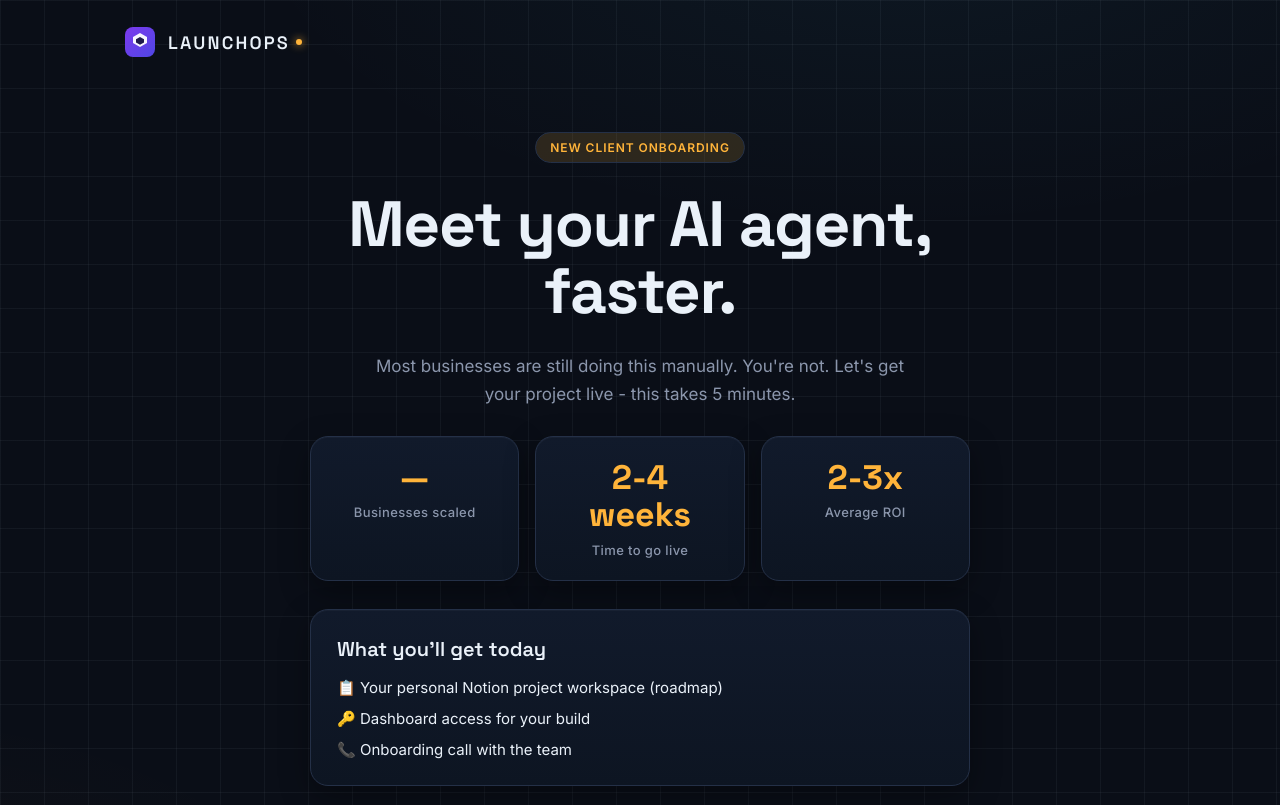
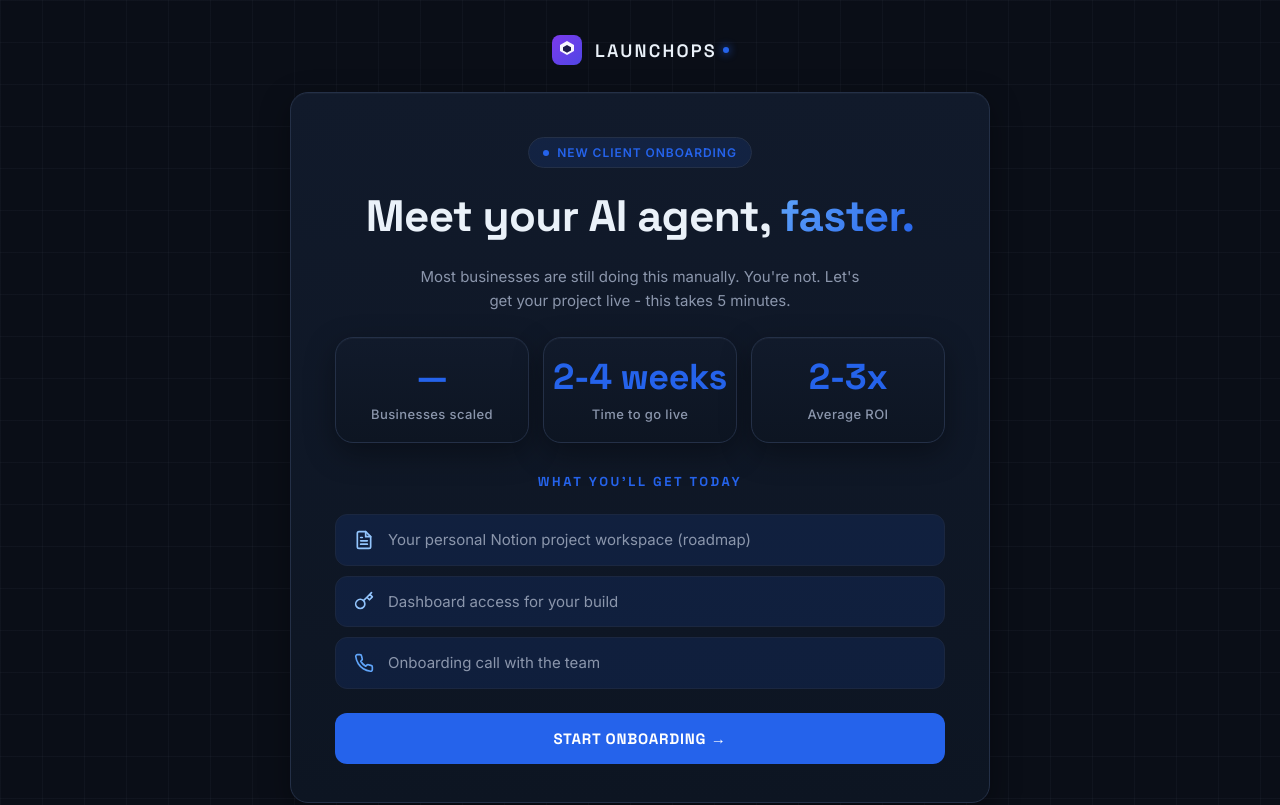
Before and after one commit to Abdulrahmansuleiman/ConversionOS, a React (Vite) app in the folder onboarding-site/: page / in a window 1280 px wide. Shown: the top 805 px of the page. Built offline with nearby package versions, Linux system fonts and the light colour scheme.

Commit message:
Rebrand onboarding site to LaunchOps blue per Raymon reference (onboarding.rjmediahub.com)

```diff
--- a/onboarding-site/src/components/Button.tsx
+++ b/onboarding-site/src/components/Button.tsx
@@ -42,7 +42,7 @@ const Shell = styled.button<{ $variant: Variant }>`
     $variant === 'primary'
       ? `
         background: ${theme.colors.accent};
-        color: #0A0E17;
+        color: #FFFFFF;
         &:hover:not(:disabled) { box-shadow: ${theme.shadows.hover}; transform: translateY(-1px); }
       `
       : `
--- a/onboarding-site/src/components/Pill.tsx
+++ b/onboarding-site/src/components/Pill.tsx
@@ -1,14 +1,27 @@
-// src/components/Pill.tsx — eyebrow pill (accentSoft bg, accent text).
-import styled from 'styled-components';
+// src/components/Pill.tsx — eyebrow pill (accentSoft bg, accent text) with a
+// pulsing accent dot (matches Raymon's reference layout).
+import styled, { keyframes } from 'styled-components';
 import { theme } from '../theme';
 
 export function Pill({ children }: { children: React.ReactNode }) {
-  return <Wrap>{children}</Wrap>;
+  return (
+    <Wrap>
+      <Pulse />
+      <span>{children}</span>
+    </Wrap>
+  );
 }
+
+const pulse = keyframes`
+  0%   { box-shadow: 0 0 0 0 rgba(37, 99, 235, 0.45); }
+  70%  { box-shadow: 0 0 0 7px rgba(37, 99, 235, 0); }
+  100% { box-shadow: 0 0 0 0 rgba(37, 99, 235, 0); }
+`;
 
 const Wrap = styled.span`
   display: inline-flex;
   align-items: center;
+  gap: 8px;
   padding: 7px 14px;
   border-radius: 999px;
   background: ${theme.colors.accentSoft};
@@ -20,3 +33,11 @@ const Wrap = styled.span`
   letter-spacing: 0.08em;
   text-transform: uppercase;
 `;
+
+const Pulse = styled.span`
+  width: 6px;
+  height: 6px;
+  border-radius: 50%;
+  background: ${theme.colors.accent};
+  animation: ${pulse} 2s ease-out infinite;
+`;
--- a/onboarding-site/src/components/StatCard.tsx
+++ b/onboarding-site/src/components/StatCard.tsx
@@ -22,18 +22,21 @@ const Shell = styled.div`
   border: 1px solid ${theme.colors.border};
   border-radius: ${theme.radii.lg}px;
   box-shadow: ${theme.shadows.card};
-  padding: 22px 24px;
+  padding: 20px 16px;
   display: flex;
   flex-direction: column;
+  align-items: center;
   gap: 8px;
 `;
 
 const Value = styled.div`
   font-family: ${theme.fonts.display};
-  font-size: 34px;
-  font-weight: 700;
+  font-size: 36px;
+  font-weight: 900;
+  letter-spacing: -0.01em;
   color: ${theme.colors.accent};
   line-height: 1.1;
+  white-space: nowrap;
 `;
 
 const Label = styled.div`
--- a/onboarding-site/src/components/StepIndicator.tsx
+++ b/onboarding-site/src/components/StepIndicator.tsx
@@ -65,7 +65,7 @@ const Num = styled.span<{ $state: StepState }>`
   font-weight: 600;
   background: ${({ $state }) =>
     $state === 'upcoming' ? theme.colors.surface2 : theme.colors.accent};
-  color: ${({ $state }) => ($state === 'upcoming' ? theme.colors.textFaint : '#0A0E17')};
+  color: ${({ $state }) => ($state === 'upcoming' ? theme.colors.textFaint : '#FFFFFF')};
   border: 1px solid
     ${({ $state }) => ($state === 'upcoming' ? theme.colors.border : theme.colors.accent)};
   box-shadow: ${({ $state }) => ($state === 'current' ? theme.shadows.glow : 'none')};
--- a/onboarding-site/src/content/copy.ts
+++ b/onboarding-site/src/content/copy.ts
@@ -1,19 +1,23 @@
 // src/content/copy.ts — every visible string on the site, in one place.
 // Subcopy approved by Raymon; headline is still a placeholder draft awaiting
 // his approval (BUILD_SPEC §8.3.2) — flagged inline below.
+// whatYouGet rows reference icons by key ('document' | 'key' | 'phone') so this
+// stays a pure data file; the landing page maps keys to react-icons components.
 
 export const copy = {
   landing: {
     eyebrow: 'New client onboarding',
-    // PLACEHOLDER — Raymon to approve or replace.
+    // PLACEHOLDER — Raymon to approve or replace. The trailing word is rendered
+    // with the LaunchOps blue gradient fill (see LandingPage Highlight span).
     headline: 'Meet your AI agent, faster.',
+    headlineHighlight: 'faster.',
     subcopy:
       "Most businesses are still doing this manually. You're not. Let's get your project live - this takes 5 minutes.",
     whatYouGetTitle: "What you'll get today",
     whatYouGet: [
-      '📋 Your personal Notion project workspace (roadmap)',
-      '🔑 Dashboard access for your build',
-      '📞 Onboarding call with the team',
+      { icon: 'document', text: 'Your personal Notion project workspace (roadmap)' },
+      { icon: 'key', text: 'Dashboard access for your build' },
+      { icon: 'phone', text: 'Onboarding call with the team' },
     ],
     cta: 'Start onboarding →',
     footer: 'Secured by LaunchOps · All data encrypted',
--- a/onboarding-site/src/pages/LandingPage.tsx
+++ b/onboarding-site/src/pages/LandingPage.tsx
@@ -1,7 +1,11 @@
-// src/pages/LandingPage.tsx — public landing (§4.1).
+// src/pages/LandingPage.tsx — public landing (§4.1), rebranded 2026-09-16 to
+// match Raymon's reference (onboarding.rjmediahub.com): centered logo, one
+// centered card on a subtle fine grid, LaunchOps blue accent, gradient
+// highlight on the headline's trailing word.
 // Stat values render "—" until Raymon confirms real figures (BUILD_SPEC §6.2).
 import { Link } from 'react-router-dom';
 import styled from 'styled-components';
+import { FiFileText, FiKey, FiPhone } from 'react-icons/fi';
 import { Card } from '../components/Card';
 import { Logo } from '../components/Logo';
 import { Pill } from '../components/Pill';
@@ -10,34 +14,63 @@ import { copy } from '../content/copy';
 import { stats } from '../content/stats';
 import { theme } from '../theme';
 
+// Icons referenced by key from copy.ts so copy stays a pure data file.
+const ICON_BY_KEY = {
+  document: FiFileText,
+  key: FiKey,
+  phone: FiPhone,
+} as const;
+
 export default function LandingPage() {
+  const [before, after] = splitHeadline(copy.landing.headline, copy.landing.headlineHighlight);
+
   return (
     <Page>
       <Header>
         <Logo />
       </Header>
-      <Hero>
+      <Main>
+        <CardShell>
           <Pill>{copy.landing.eyebrow}</Pill>
-        <Headline>{copy.landing.headline}</Headline>
+          <Headline>
+            {before}
+            <Highlight>{after}</Highlight>
+          </Headline>
           <Subcopy>{copy.landing.subcopy}</Subcopy>
           <StatsGrid>
             {stats.map((stat) => (
               <StatCard key={stat.label} stat={stat} />
             ))}
           </StatsGrid>
-        <Section>
           <SectionTitle>{copy.landing.whatYouGetTitle}</SectionTitle>
           <List>
-            {copy.landing.whatYouGet.map((item) => (
-              <li key={item}>{item}</li>
-            ))}
+            {copy.landing.whatYouGet.map((item) => {
+              const Icon = ICON_BY_KEY[item.icon];
+              return (
+                <Row key={item.icon}>
+                  <IconBox $tone={item.icon}>
+                    <Icon size={20} />
+                  </IconBox>
+                  <RowText>{item.text}</RowText>
+                </Row>
+              );
+            })}
           </List>
-        </Section>
           <CTA to="/onboard">{copy.landing.cta}</CTA>
-      </Hero>
+        </CardShell>
+      </Main>
       <Footer>{copy.landing.footer}</Footer>
     </Page>
   );
+}
+
+// Splits the headline at the highlight word (e.g. "faster.") so the trailing
+// word can take the blue gradient fill. Falls back to plain render if the
+// highlight string is absent from the headline (never guessed).
+function splitHeadline(headline: string, highlight: string): [string, string] {
+  const idx = headline.lastIndexOf(highlight);
+  if (idx === -1) return [headline, ''];
+  return [headline.slice(0, idx), headline.slice(idx)];
 }
 
 const Page = styled.div`
@@ -45,103 +78,149 @@ const Page = styled.div`
   display: flex;
   flex-direction: column;
   align-items: center;
+  background-color: ${theme.colors.bg};
+  background-image: linear-gradient(to right, ${theme.colors.gridLine} 1px, transparent 1px),
+    linear-gradient(to bottom, ${theme.colors.gridLine} 1px, transparent 1px);
+  background-size: ${theme.gridSize} ${theme.gridSize};
 `;
 
 const Header = styled.header`
-  width: 100%;
-  max-width: 1080px;
-  padding: 26px 24px;
+  padding: 34px 24px 26px;
   display: flex;
-  justify-content: space-between;
+  justify-content: center;
   align-items: center;
 `;
 
-const Hero = styled.main`
+const Main = styled.main`
   flex: 1;
-  max-width: 880px;
   width: 100%;
-  padding: 48px 24px 64px;
+  display: flex;
+  justify-content: center;
+  align-items: flex-start;
+  padding: 0 20px 40px;
+`;
+
+const CardShell = styled(Card)`
+  width: 100%;
+  max-width: 700px;
+  padding: 44px 44px 38px;
   display: flex;
   flex-direction: column;
   align-items: center;
+  gap: 24px;
   text-align: center;
-  gap: 28px;
+
+  @media (max-width: 560px) {
+    padding: 32px 24px 28px;
+  }
 `;
 
 const Headline = styled.h1`
   font-family: ${theme.fonts.display};
-  font-size: clamp(44px, 6vw, 64px);
+  font-size: clamp(30px, 5vw, 44px);
   font-weight: 700;
-  line-height: 1.05;
+  line-height: 1.12;
+  letter-spacing: -0.015em;
   color: ${theme.colors.text};
-  letter-spacing: -0.02em;
-  max-width: 720px;
+`;
+
+const Highlight = styled.span`
+  background: ${theme.colors.accentGradient};
+  -webkit-background-clip: text;
+  background-clip: text;
+  -webkit-text-fill-color: transparent;
+  color: transparent;
 `;
 
 const Subcopy = styled.p`
-  font-size: 17px;
+  font-size: 15px;
   line-height: 1.6;
   color: ${theme.colors.textMuted};
-  max-width: 560px;
+  max-width: 460px;
 `;
 
 const StatsGrid = styled.div`
   display: grid;
   grid-template-columns: repeat(3, minmax(0, 1fr));
-  gap: 16px;
+  gap: 14px;
   width: 100%;
-  max-width: 660px;
 
   @media (max-width: 640px) {
     grid-template-columns: 1fr;
   }
 `;
 
-const Section = styled(Card)`
-  width: 100%;
-  max-width: 660px;
-  text-align: left;
-`;
-
 const SectionTitle = styled.h2`
   font-family: ${theme.fonts.display};
-  font-size: 20px;
-  font-weight: 600;
-  color: ${theme.colors.text};
-  margin-bottom: 16px;
+  font-size: 13px;
+  font-weight: 700;
+  text-transform: uppercase;
+  letter-spacing: 0.2em;
+  color: ${theme.colors.accent};
+  margin-top: 6px;
 `;
 
 const List = styled.ul`
   list-style: none;
   display: flex;
   flex-direction: column;
-  gap: 12px;
+  gap: 10px;
+  width: 100%;
+`;
+
+const Row = styled.li`
+  display: flex;
+  align-items: center;
+  gap: 14px;
+  width: 100%;
+  padding: 14px 18px;
+  border-radius: ${theme.radii.md}px;
+  background: ${theme.colors.accentSoft};
+  border: 1px solid ${theme.colors.borderSoft};
+  text-align: left;
+`;
+
+const IconBox = styled.span<{ $tone: keyof typeof ICON_BY_KEY }>`
+  display: inline-flex;
+  align-items: center;
+  justify-content: center;
+  flex-shrink: 0;
+  color: ${({ $tone }) => ($tone === 'phone' ? theme.colors.iconPhone : theme.colors.iconDoc)};
+`;
+
+const RowText = styled.span`
   font-size: 15px;
-  color: ${theme.colors.text};
+  line-height: 1.45;
+  color: ${theme.colors.textMuted};
 `;
 
 const CTA = styled(Link)`
-  display: inline-flex;
+  display: flex;
   align-items: center;
-  gap: 8px;
-  padding: 15px 30px;
+  justify-content: center;
+  gap: 10px;
+  width: 100%;
+  padding: 16px 24px;
   border-radius: ${theme.radii.md}px;
   background: ${theme.colors.accent};
-  color: #0a0e17;
+  color: #fff;
   font-family: ${theme.fonts.display};
-  font-size: 16px;
+  font-size: 15px;
   font-weight: 700;
-  letter-spacing: 0.01em;
-  transition: box-shadow 0.18s ease, transform 0.18s ease;
+  text-transform: uppercase;
+  letter-spacing: 0.05em;
+  transition: background 0.18s ease, box-shadow 0.18s ease, transform 0.18s ease;
 
   &:hover {
-    box-shadow: ${theme.shadows.hover};
+    background: ${theme.colors.accentHover};
+    box-shadow: ${theme.shadows.glow};
     transform: translateY(-1px);
   }
 `;
 
 const Footer = styled.footer`
-  padding: 24px;
+  padding: 20px 24px 28px;
   font-size: 12px;
+  letter-spacing: 0.02em;
   color: ${theme.colors.textFaint};
 `;
--- a/onboarding-site/src/pages/StatusPage.tsx
+++ b/onboarding-site/src/pages/StatusPage.tsx
@@ -175,7 +175,7 @@ const StartCTA = styled.span`
   padding: 12px 22px;
   border-radius: ${theme.radii.md}px;
   background: ${theme.colors.accent};
-  color: #0a0e17;
+  color: #fff;
   font-family: ${theme.fonts.display};
   font-size: 15px;
   font-weight: 700;
--- a/onboarding-site/src/theme.ts
+++ b/onboarding-site/src/theme.ts
@@ -1,4 +1,7 @@
-// LaunchOps brand tokens — copied verbatim from launchops-portal/src/theme.ts.
+// LaunchOps brand tokens — LaunchOps BLUE (rebrand per Raymon 2026-09-16).
+// Accent palette matches pipeline-dashboard/src/theme.ts (canonical):
+//   accent #2563eb (blue-600), hover #1d4ed8, soft rgba(37,99,235,.12),
+//   gradient #60a5fa -> #2563eb. Page bg stays LaunchOps deep navy-ink #0A0E17.
 export const theme = {
   fonts: {
     display: "'Space Grotesk', 'Inter', system-ui, sans-serif",
@@ -14,24 +17,32 @@ export const theme = {
     text: '#EAF1F9',
     textMuted: '#8B96AC',
     textFaint: '#5B6787',
-    accent: '#FFB43A',
-    accentSoft: 'rgba(255, 180, 58, 0.14)',
-    accent2: '#4CC9F0',
-    accent2Soft: 'rgba(76, 201, 240, 0.12)',
+    // brand accent (blue-600 family)
+    accent: '#2563eb',
+    accentHover: '#1d4ed8',
+    accentSoft: 'rgba(37, 99, 235, 0.12)',
+    accentGradient: 'linear-gradient(135deg, #60a5fa 0%, #2563eb 100%)',
+    accent2: '#60a5fa',
+    accent2Soft: 'rgba(96, 165, 250, 0.12)',
+    // icon tints (muted blue family for the landing list rows)
+    iconDoc: '#93c5fd',
+    iconPhone: '#60a5fa',
     positive: '#34D399',
     negative: '#F87171',
     warning: '#FBBF24',
-    info: '#4CC9F0',
+    info: '#60a5fa',
     sidebarBg: '#080B12',
     sidebarText: '#8B96AC',
-    sidebarActive: '#FFB43A',
-    grid: 'rgba(148, 163, 184, 0.07)',
+    sidebarActive: '#2563eb',
+    // subtle fine-grid line for the landing page backdrop
+    gridLine: 'rgba(139, 150, 172, 0.05)',
   },
+  gridSize: '42px',
   radii: { sm: 8, md: 12, lg: 18 },
   shadows: {
     card: '0 1px 0 rgba(255,255,255,0.03) inset, 0 10px 30px rgba(0,0,0,0.35)',
-    hover: '0 1px 0 rgba(255,255,255,0.05) inset, 0 18px 44px rgba(0,0,0,0.5), 0 0 0 1px rgba(255,180,58,0.18)',
-    glow: '0 0 0 1px rgba(255,180,58,0.35), 0 0 24px rgba(255,180,58,0.18)',
+    hover: '0 1px 0 rgba(255,255,255,0.05) inset, 0 18px 44px rgba(0,0,0,0.5), 0 0 0 1px rgba(37,99,235,0.18)',
+    glow: '0 0 0 1px rgba(37,99,235,0.35), 0 0 24px rgba(37,99,235,0.18)',
   },
 };
 
@@ -39,8 +50,8 @@ export type StatusColor = string;
 
 export const projectStatusColor: Record<string, string> = {
   'In Discovery': '#8B96AC',
-  Proposed: '#4CC9F0',
-  Contracted: '#FFB43A',
+  Proposed: '#60a5fa',
+  Contracted: '#2563eb',
   Building: '#C084FC',
   QA: '#22D3EE',
   Live: '#34D399',
@@ -49,7 +60,7 @@ export const projectStatusColor: Record<string, string> = {
 
 export const phaseStatusColor: Record<string, string> = {
   'Not started': '#5B6787',
-  'In progress': '#FFB43A',
+  'In progress': '#2563eb',
   Blocked: '#F87171',
   Complete: '#34D399',
 };
```
Also changed, not shown: onboarding-site/src/styles.ts (+2 -6 lines). Lines whose indentation alone changed are shown as unchanged.
